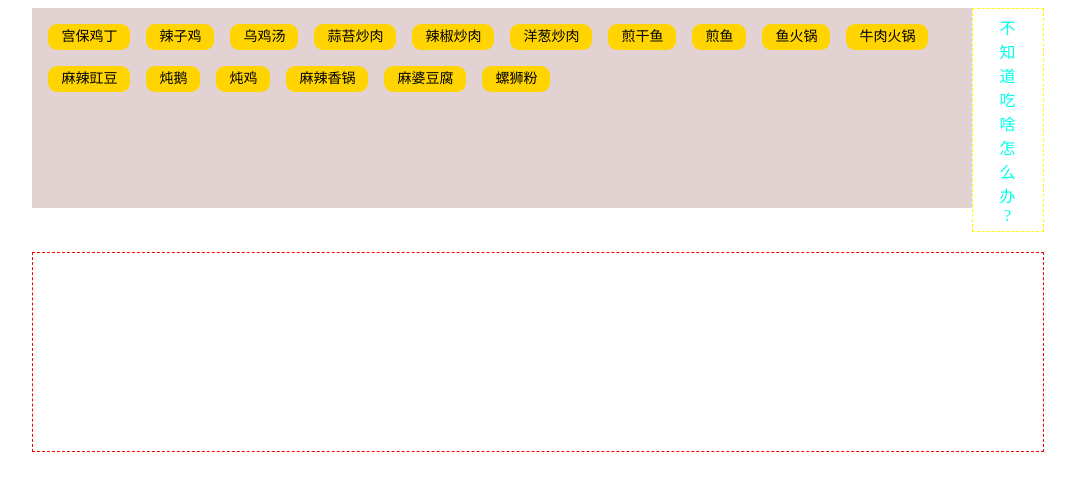
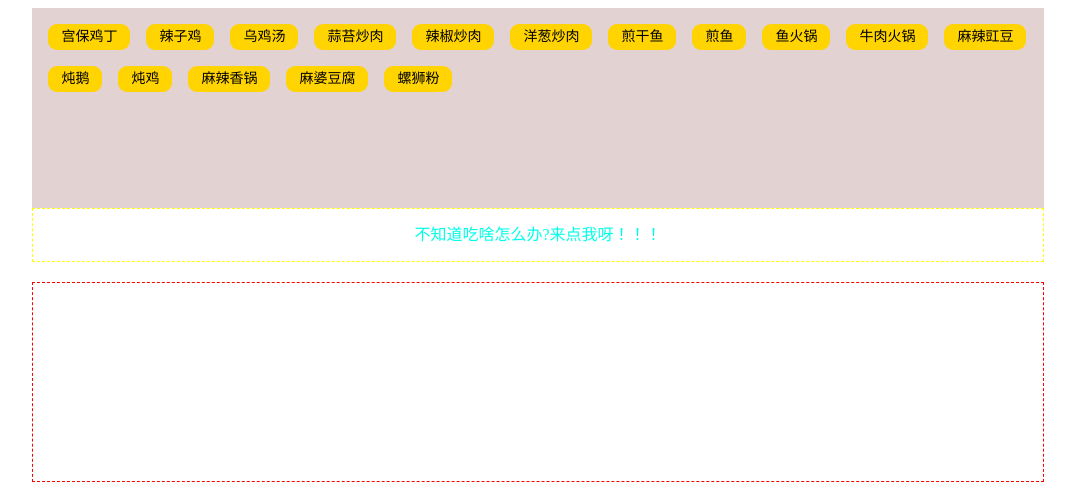
Before and after one commit to Holmes-zf/Holmes-zf.github.io, a plain HTML site: page eatWhat/index.html in a window 1280 px wide. Shown: the whole page, without its empty margins (102-1177 px from the left). Drawn offline with Linux system fonts and the light colour scheme.

Commit message:
Update index.html

```diff
--- a/eatWhat/index.html
+++ b/eatWhat/index.html
@@ -15,7 +15,7 @@
             user-select: none;
         }
         .my-menus {
-            width: 80%;
+            width: 100%;
             min-height: 200px;
             margin: 0 auto;
         }
@@ -25,23 +25,23 @@
             content: "";
         }
         .my-menus .eat-menus {
-            width: calc( 100% - 88px );
+            width: calc( 80% - 16px );
             min-height: 184px;
             padding: 8px;
-            float: left;
             background: #e3d2d2;
+            margin: 0 auto;
         }
 
         .my-menus .select-btn {
-            float: left;
-            width: 30px;
-            height: calc( 100% - 14px );
-            min-height: 186px;
+            width:  calc( 80% - 22px );
+            height: 40px;
+            line-height: 40px;
             border: 1px dashed yellow;
             text-align: center;
-            padding: 6px 20px;
+            padding: 6px 10px;
             cursor: pointer;
             color: #00ffea;
+            margin: 0 auto;;
         }
         .menu-item {
             display: inline-block;
@@ -53,6 +53,7 @@
             background: #ffd400;
             margin: 8px;
             border: 1px dashed transparent;
+            cursor: pointer;
         }
         .menu-item.select {
             border: 1px dashed red;
@@ -71,7 +72,7 @@
 <body>
     <div class="my-menus">
         <div class="eat-menus"></div>
-        <div class="select-btn">不知道吃啥怎么办</br>?</div>
+        <div class="select-btn">不知道吃啥怎么办?来点我呀！！！</div>
     </div>
     <div class="select-result"></div>
 </body>
@@ -131,12 +132,12 @@
 
             // 必选菜单
             $(".menu-item").click(function(e){
-                if ($(".eat-menus").find(".menu-item.select").length >= 4) {
+                $(this).toggleClass("select");
+                if ($(".eat-menus").find(".menu-item.select").length > 4) {
                     $(this).removeClass("select");
                     alert("宝宝暂时只有精力做四个菜，你已选超过四个菜了！");
                     return;
                 }
-                $(this).toggleClass("select");
             })
         },
 
```
